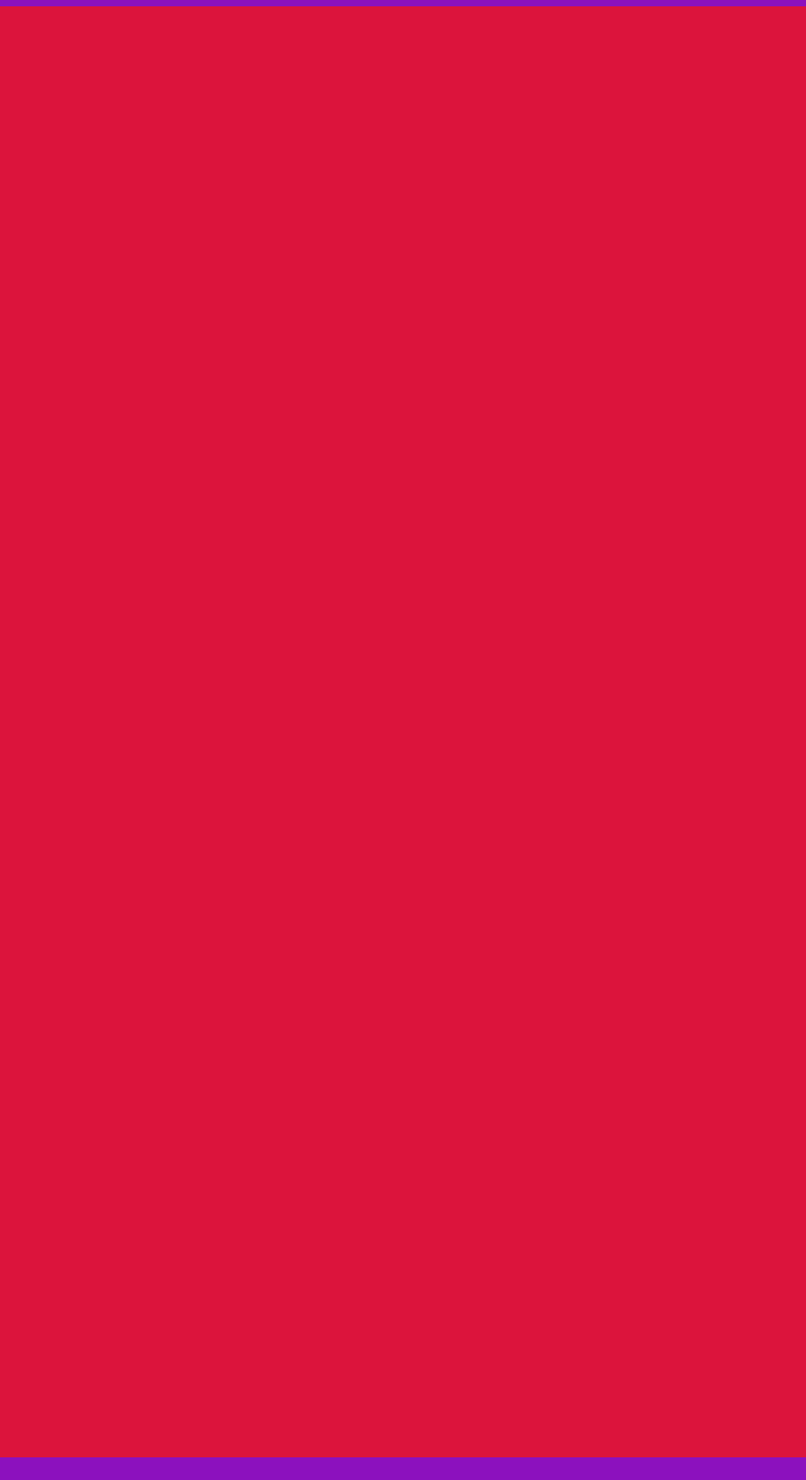
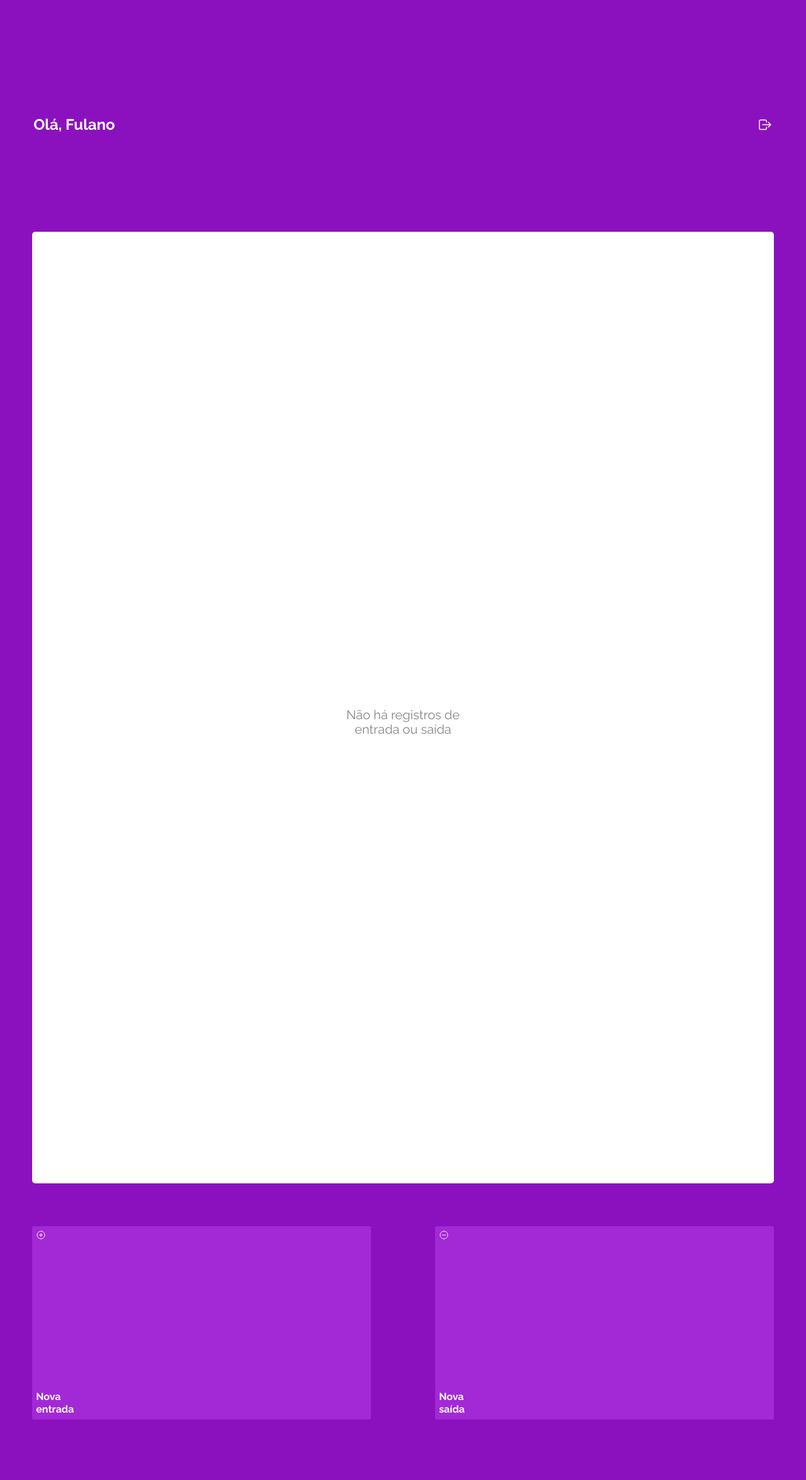
Before and after one commit to Aleisson/projeto13-mywallet-front, a React (Create React App) app: page /Conta in a window 1280 px wide. Shown: the whole page at 63% size. Before the commit the page ends 2324 px from the top, so only its background shows below. Built offline with nearby package versions, Linux system fonts and the light colour scheme; a web font is replaced by a local one.

Commit message:
design conta

```diff
--- a/public/index.html
+++ b/public/index.html
@@ -10,5 +10,6 @@
   <body>
     <noscript>You need to enable JavaScript to run this app.</noscript>
     <div class="root"></div>
+    <script type="module" src="https://unpkg.com/ionicons@5.5.2/dist/ionicons/ionicons.esm.js"></script>
   </body>
 </html>
--- a/src/components/Conta/Conta.js
+++ b/src/components/Conta/Conta.js
@@ -1,4 +1,6 @@
-import { ContaBody } from "./style";
+import { StyledLink, ContaBody, NavConta, HistoryConta, BottonConta, ButtonConta } from "./style";
+
+
 
 function Conta() {
 
@@ -6,7 +8,28 @@ function Conta() {
     return (
 
         <ContaBody>
+            <NavConta><h2>Olá, Fulano</h2><ion-icon name="log-out-outline"></ion-icon></NavConta>
+            <HistoryConta>
+                <h1>
+                    <p>Não há registros de </p>
+                    <p>entrada ou saída</p>
+                </h1>
 
+            </HistoryConta>
+            <BottonConta>
+                <StyledLink to="/movimento">
+                    <ButtonConta>
+                        <ion-icon name="add-circle-outline"></ion-icon>
+                        <h4><p>Nova</p><p>entrada</p></h4>
+                    </ButtonConta>
+                </StyledLink>
+                <StyledLink to="/movimento">
+                    <ButtonConta>
+                        <ion-icon name="remove-circle-outline"></ion-icon>
+                        <h4><p>Nova</p><p>saída</p></h4>
+                    </ButtonConta>
+                </StyledLink>
+            </BottonConta>
         </ContaBody>
 
     )
--- a/src/components/Conta/style.js
+++ b/src/components/Conta/style.js
@@ -9,20 +9,108 @@ const StyledLink = styled(Link)`
 
 const ContaBody = styled.div`
 
-    background-color: crimson;
-    height: 180vw;
+    /* background-color: crimson; */
+    height: 182vw;
     width:100%;
     margin: 10px auto;
     display:flex;
     flex-direction:column;
     align-items:center;
     justify-content:space-around;
+    padding:4vw;
 
 `
 const NavConta = styled.div`
 
+        /* background-color:greenyellow; */
+        display:flex;
+        width: 100%;
+        height: 16vw;
+        padding:2px;
+        justify-content: space-between;
+        align-items:center;
+
+
+        h2{
+            font-family: 'Raleway';
+            font-style: normal;
+            font-weight: 700;
+            font-size: 24px;
+            line-height: 31px;
+            color:#ffffff;
+        }
+
+        ion-icon{
+            font-size: 24px;
+            color:#ffffff
+        }
+
+`
+
+const HistoryConta = styled.div`
+
+    background: #FFFFFF;
+    border-radius: 5px;
+    width:100%;
+    height:  118vw;
+    display:flex;
+    flex-direction:column;
+    align-items:center;
+    justify-content:space-between;
+
+    h1{
+        font-family: 'Raleway';
+        font-style: normal;
+        font-weight: 400;
+        font-size: 20px;
+        line-height: 23px;
+        text-align: center;
+        color: #868686;
+        position:relative;
+        top:50%;
+
+    }
+
+`
+
+const BottonConta = styled.div`
+
+
+/* background-color:#ffffff; */
+    width:100%;
+    height:24vw;
+    display:Flex;
+    justify-content:space-between;
 
 
 `
 
-export {StyledLink, ContaBody};
+const ButtonConta = styled.div`
+
+    background-color: #A328D6;
+    border-radius: 2.5px;
+    width: 42vw;
+    height:100%;
+    display:flex;
+    flex-direction:column;
+    align-items:flex-start;
+    justify-content:space-between;
+    padding:6px;
+
+    h4{
+        font-family: 'Raleway';
+        font-style: normal;
+        font-weight: 700;
+        font-size: 16px;
+        line-height: 20px;
+        color: #FFFFFF;
+    }
+
+    ion-icon{
+        color:#ffffff;
+    }
+
+`
+
+
+export { StyledLink, ContaBody, NavConta, HistoryConta, BottonConta, ButtonConta };
```
